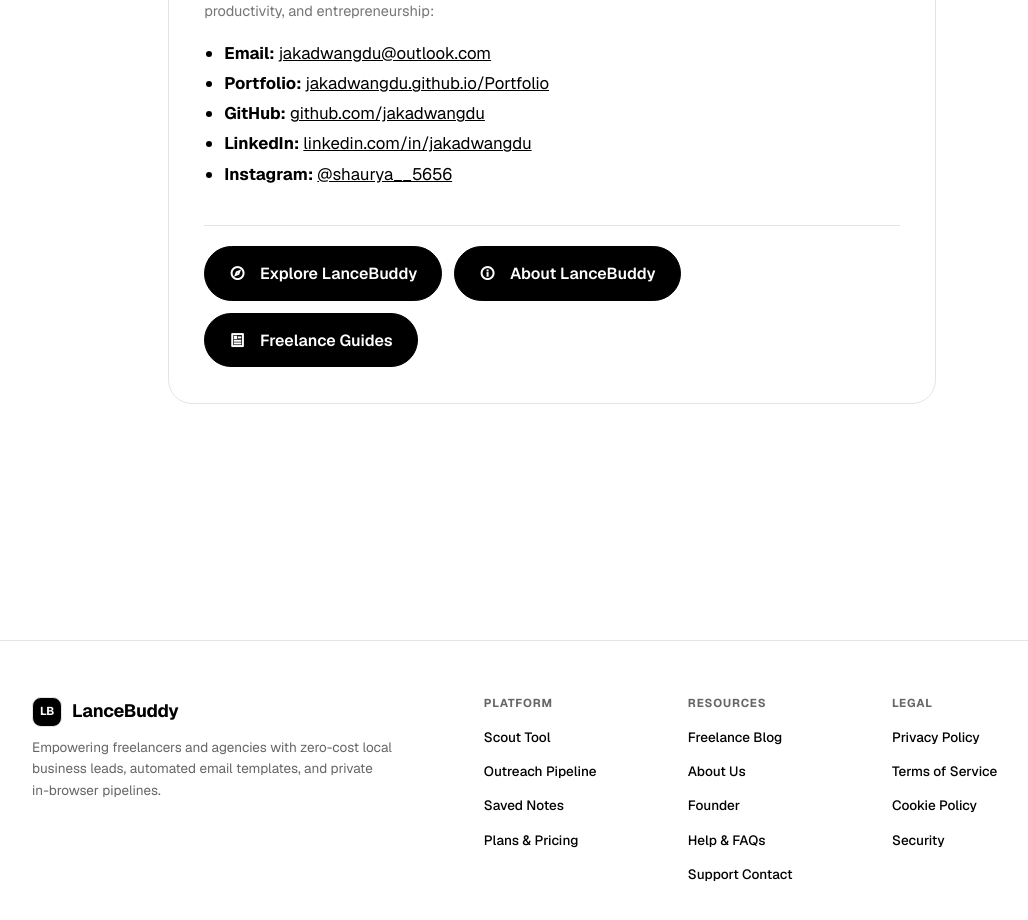
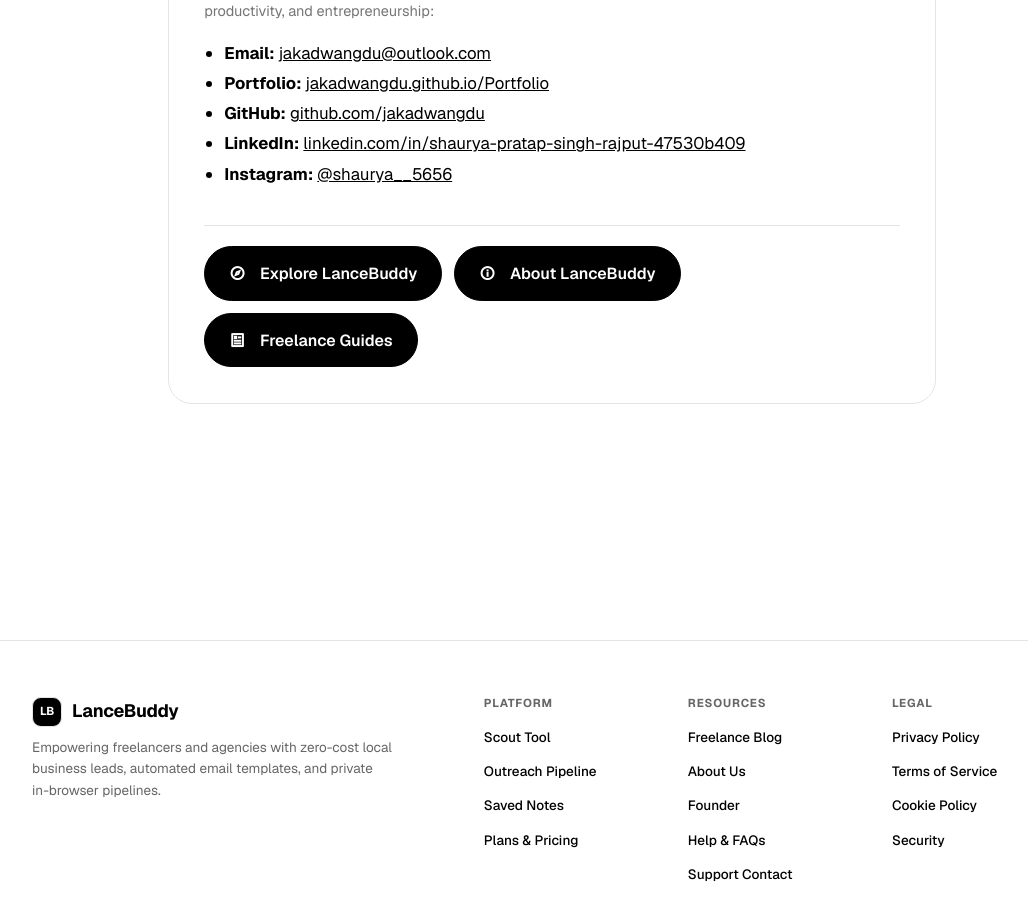
Before and after one commit to jakadwangdu/LanceBuddy, a React (Vite) app: page /founder in a window 1280 px wide. Shown: the part 1680-2600 px from the top of the page, without its empty margins (88-1116 px from the left). Built offline with nearby package versions, Linux system fonts and the light colour scheme; no server answers.

Commit message:
feat: update developer LinkedIn URL to shaurya-pratap-singh-rajput-47530b409

```diff
--- a/index.html
+++ b/index.html
@@ -84,7 +84,7 @@
             "sameAs": [
               "https://jakadwangdu.github.io/Portfolio",
               "https://github.com/jakadwangdu",
-              "https://linkedin.com/in/jakadwangdu",
+              "https://www.linkedin.com/in/shaurya-pratap-singh-rajput-47530b409/",
               "https://www.instagram.com/shaurya__5656"
             ]
           }
--- a/scripts/prerender-static.js
+++ b/scripts/prerender-static.js
@@ -36,7 +36,7 @@
       'sameAs': [
         'https://jakadwangdu.github.io/Portfolio',
         'https://github.com/jakadwangdu',
-        'https://linkedin.com/in/jakadwangdu',
+        'https://www.linkedin.com/in/shaurya-pratap-singh-rajput-47530b409/',
         'https://www.instagram.com/shaurya__5656'
       ]
     }
--- a/src/pages/AboutPage.jsx
+++ b/src/pages/AboutPage.jsx
@@ -121,7 +121,7 @@
                 <i className="ri-github-fill"></i>
               </a>
               <a
-                href="https://linkedin.com/in/jakadwangdu"
+                href="https://www.linkedin.com/in/shaurya-pratap-singh-rajput-47530b409/"
                 target="_blank"
                 rel="noopener noreferrer"
                 aria-label="LinkedIn"
--- a/src/pages/FounderPage.jsx
+++ b/src/pages/FounderPage.jsx
@@ -22,7 +22,7 @@
     'sameAs': [
       'https://jakadwangdu.github.io/Portfolio',
       'https://github.com/jakadwangdu',
-      'https://linkedin.com/in/jakadwangdu',
+      'https://www.linkedin.com/in/shaurya-pratap-singh-rajput-47530b409/',
       'https://www.instagram.com/shaurya__5656'
     ]
   };
@@ -86,7 +86,7 @@
                 <i className="ri-github-fill"></i>
               </a>
               <a
-                href="https://linkedin.com/in/jakadwangdu"
+                href="https://www.linkedin.com/in/shaurya-pratap-singh-rajput-47530b409/"
                 target="_blank"
                 rel="noopener noreferrer"
                 aria-label="LinkedIn Profile"
@@ -199,12 +199,12 @@
           <li>
             <strong>LinkedIn:</strong>{' '}
             <a
-              href="https://linkedin.com/in/jakadwangdu"
+              href="https://www.linkedin.com/in/shaurya-pratap-singh-rajput-47530b409/"
               target="_blank"
               rel="noopener noreferrer"
               style={{ color: 'var(--ink)', textDecoration: 'underline' }}
             >
-              linkedin.com/in/jakadwangdu
+              linkedin.com/in/shaurya-pratap-singh-rajput-47530b409
             </a>
           </li>
           <li>
```
